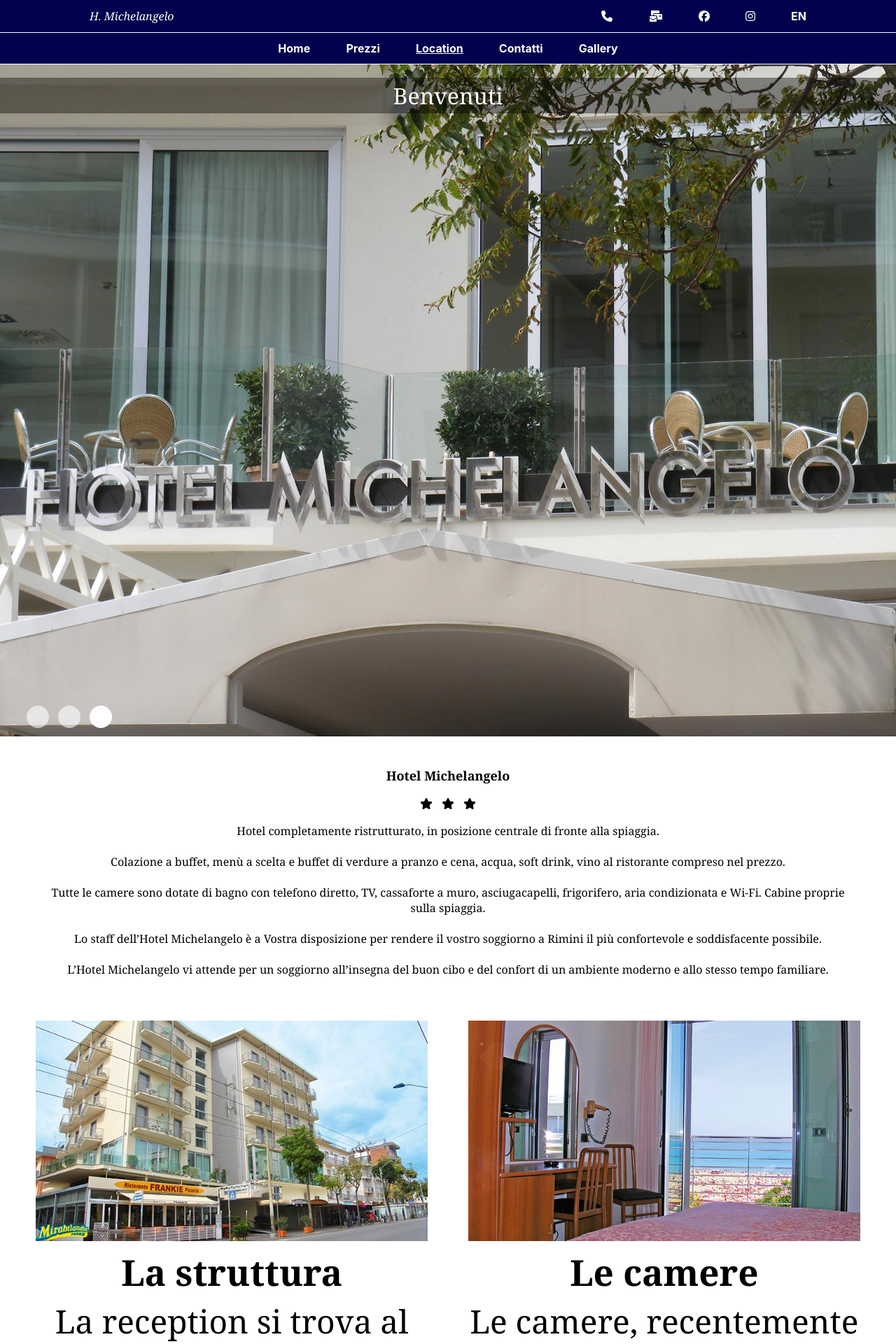
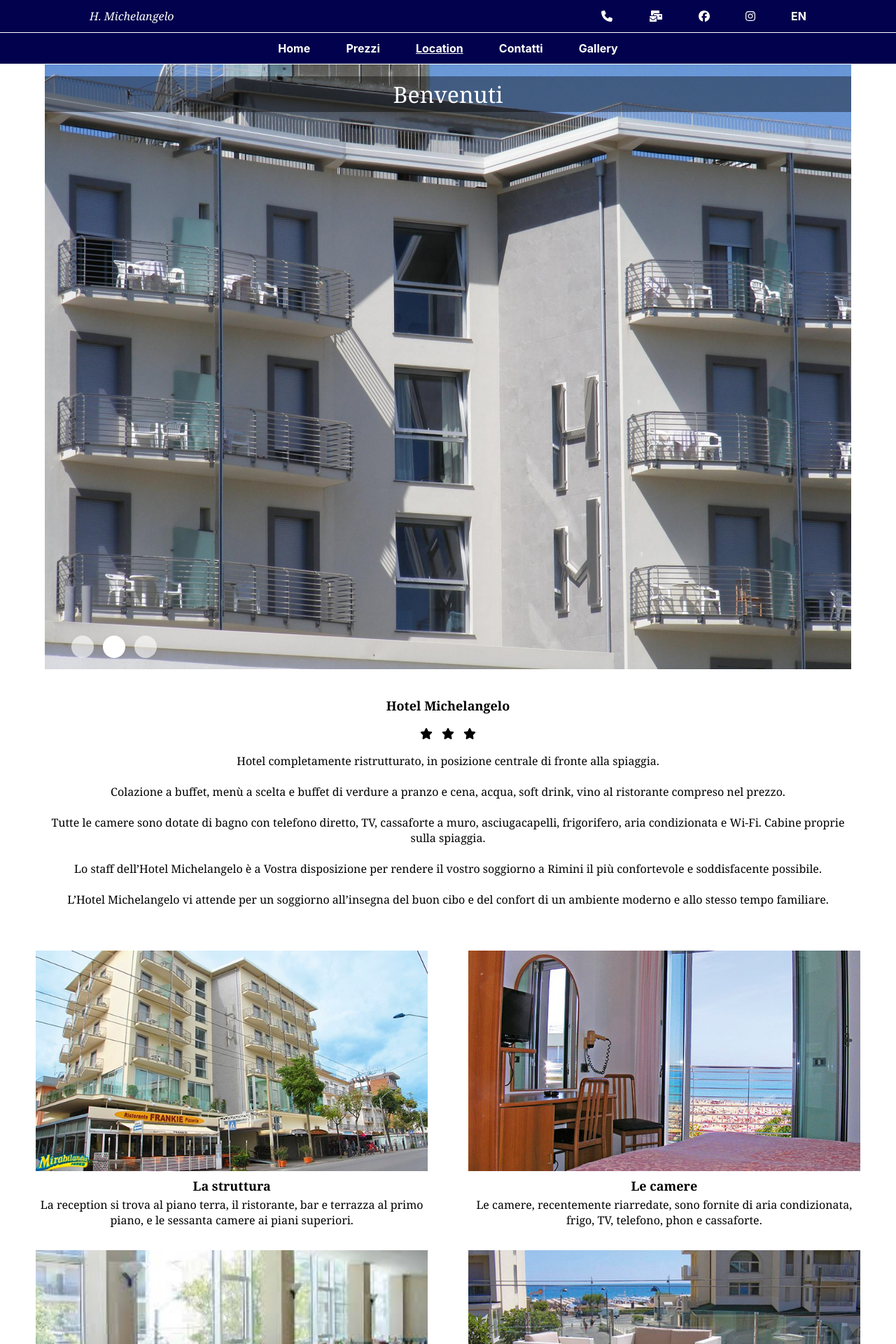
Before and after one commit to fsensoli97/hotelMichelangelo, a React (Create React App) app: page /location in a window 1280 px wide. Shown: the top 1920 px of the page at 70% size. Built offline with nearby package versions, Linux system fonts and the light colour scheme.

Commit message:
pc style

```diff
--- a/src/Footer/Footer.css
+++ b/src/Footer/Footer.css
@@ -26,6 +26,7 @@
 
 .contactValue {
     font-size: large;
+    cursor: pointer;
 }
 
 a {
--- a/src/components/Contacts/Contacts.css
+++ b/src/components/Contacts/Contacts.css
@@ -26,3 +26,11 @@
 .contactsPic {
     max-width: 100%;
 }
+
+@media screen and (min-width: 800px) {
+
+    .contactsContainer {
+        padding: 8vh 0;
+        row-gap: 8vh;
+    }
+}
--- a/src/components/Gallery/Gallery.css
+++ b/src/components/Gallery/Gallery.css
@@ -21,3 +21,15 @@
     height: 100%;
     object-fit: cover;
 }
+
+@media screen and (min-width: 800px) {
+
+    .galleryTitle {
+        padding: 8vh 5vw;
+    }
+
+    .galleryPicsContainer {
+        grid-template-columns: 1fr 1fr 1fr 1fr;
+        grid-auto-rows: 32vh;
+    }
+}
--- a/src/components/Header/Header.css
+++ b/src/components/Header/Header.css
@@ -33,3 +33,7 @@ a {
     color: inherit;
     text-decoration: none;
 }
+
+.headerItem {
+    cursor: pointer;
+}
--- a/src/components/Home/Home.css
+++ b/src/components/Home/Home.css
@@ -1,6 +1,8 @@
 .homeMainPicContainer {
     width: 100%;
     position: relative;
+    display: flex;
+    justify-content: center;
 }
 
 .homeMainPic {
@@ -86,3 +88,19 @@
 .presentationPicText {
     font-size: 3.6vw;
 }
+
+@media screen and (min-width: 800px) {
+
+    .homeMainPicContainer {
+        width: 90%;
+        margin: 0 5%;
+    }
+
+    .presentationPicTitle {
+        font-size: large;
+    }
+
+    .presentationPicText {
+        font-size: medium;
+    }
+}
--- a/src/components/ImagePopup/ImagePopup.css
+++ b/src/components/ImagePopup/ImagePopup.css
@@ -2,12 +2,15 @@
     position: fixed;
     top: 0;
     bottom: 0;
+    width: 100%;
     display: flex;
     justify-content: center;
     align-items: center;
 }
 
 .popupPicContainer {
+    display: flex;
+    justify-content: center;
     width: 100%;
 }
 
--- a/src/components/Location/Location.css
+++ b/src/components/Location/Location.css
@@ -29,7 +29,7 @@
     display: flex;
     flex-direction: column;
     justify-content: center;
-    align-items: center;
+    align-items: left;
     row-gap: 3vh;
     padding: 2vh 5vw;
     font-family: Cambria, Cochin, Georgia, Times, 'Times New Roman', serif;
```
